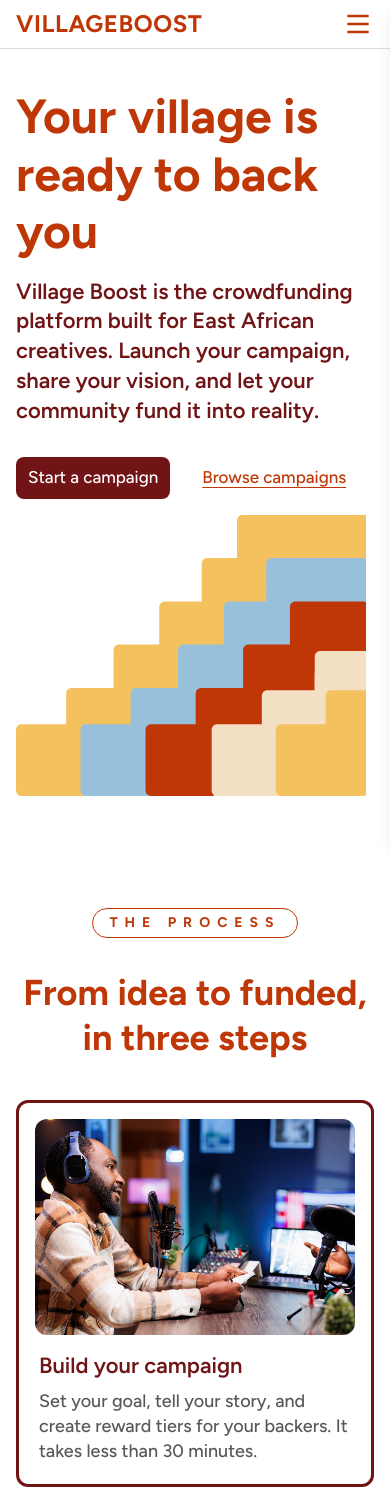
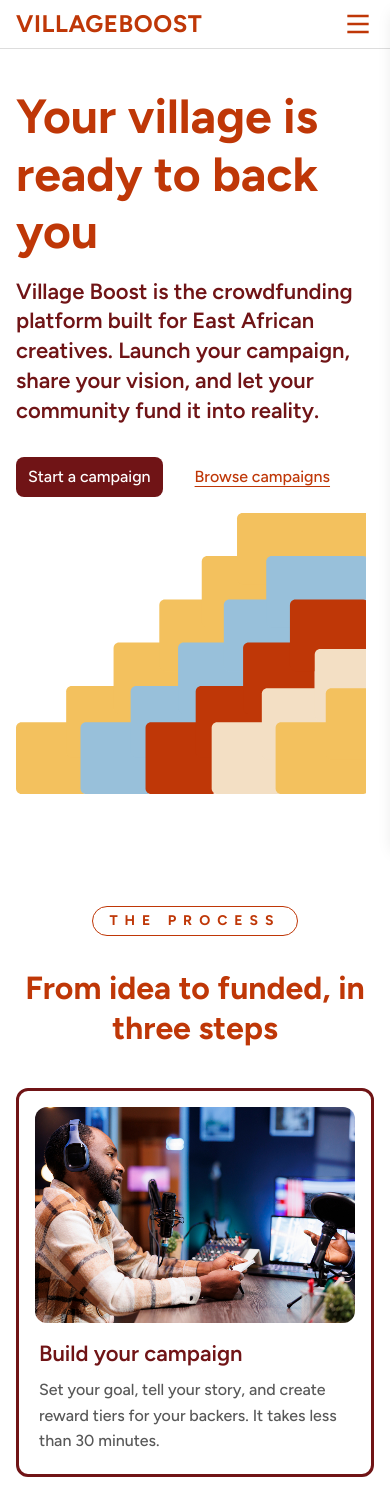
Before and after one commit to villageboost-org/villageboost, a Next.js app: page / in a window 390 px wide. Shown: the top 1507 px of the page. Built offline with nearby package versions, Linux system fonts and the light colour scheme.

Commit message:
reduce the size of text

```diff
--- a/app/components/Header.tsx
+++ b/app/components/Header.tsx
@@ -101,7 +101,7 @@ export default function Header() {
           <a
             key={link.label}
             href={link.href}
-            className="text-lg font-medium text-rust-red hover:text-maroon"
+            className="text-base font-medium text-rust-red hover:text-maroon"
             onClick={() => setIsMenuOpen(false)}>
             {link.label}
           </a>
--- a/app/components/home/CtaBanner.tsx
+++ b/app/components/home/CtaBanner.tsx
@@ -11,7 +11,7 @@ export default function CtaBanner() {
         </h4>
         <a
           href="/start-campaign"
-          className="mt-6 btn-primary text-lg bg-white text-rust-red">
+          className="mt-6 btn-primary text-base bg-white text-rust-red">
           Start a campaign
         </a>
       </div>
--- a/app/components/home/Faq.tsx
+++ b/app/components/home/Faq.tsx
@@ -72,14 +72,14 @@ export default function Faq() {
             className="py-4 cursor-pointer transition"
             onClick={() => setOpenIndex(openIndex === index ? null : index)}>
             <div className="flex items-center justify-between">
-              <h4 className="text-maroon">{faq.question}</h4>
+              <h5 className="text-maroon">{faq.question}</h5>
               {openIndex === index ? <ChevronDownIcon /> : <ChevronUpIcon />}
             </div>
             <div
               className={`grid overflow-hidden transition-[grid-template-rows] duration-300 ease-in-out ${
                 openIndex === index ? "grid-rows-[1fr]" : "grid-rows-[0fr]"
               }`}>
-              <p className="overflow-hidden pt-2 text-lg! text-gray-800">
+              <p className="overflow-hidden pt-2 text-gray-800">
                 {faq.answer}
               </p>
             </div>
--- a/app/components/home/Hero.tsx
+++ b/app/components/home/Hero.tsx
@@ -13,12 +13,12 @@ export default function Hero() {
           community fund it into reality.
         </h4>
         <div className="mt-8 flex items-center gap-8">
-          <a href="/start-campaign" className="btn-primary xl:text-lg text-base">
+          <a href="/start-campaign" className="btn-primary">
             Start a campaign
           </a>
           <a
             href="/campaigns"
-            className="xl:text-lg text-base font-medium text-rust-red underline underline-offset-4">
+            className="font-medium text-rust-red underline underline-offset-4">
             Browse campaigns
           </a>
         </div>
--- a/app/components/home/Process.tsx
+++ b/app/components/home/Process.tsx
@@ -48,7 +48,7 @@ export default function Process() {
             </div>
             <div className="p-5 pt-0">
               <h4 className="text-maroon">{step.title}</h4>
-              <h5 className="mt-2 text-base text-grey">{step.description}</h5>
+              <p className="mt-2 text-grey font-medium">{step.description}</p>
             </div>
           </div>
         ))}
--- a/app/components/home/WhoItsFor.tsx
+++ b/app/components/home/WhoItsFor.tsx
@@ -18,7 +18,7 @@ export default function WhoItsFor() {
     <section className="bg-light-mustard py-16 text-center xl:px-16 md:px-8 px-4">
       <span className="eyebrow-headline">Who it&apos;s for</span>
 
-      <h2 className="mx-auto max-w-xl text-rust-red">
+      <h2 className="mx-auto max-w-2xl text-rust-red">
         Built for creators. Backed by community
       </h2>
 
@@ -32,7 +32,7 @@ export default function WhoItsFor() {
                 "linear-gradient(to top left, var(--color-mustard) 50%, var(--color-cream) 50%)",
             }}>
             <h4 className="text-maroon">{audience.title}</h4>
-            <h5 className="my-3 text-gray-800">{audience.description}</h5>
+            <p className="my-3 text-gray-800 font-medium">{audience.description}</p>
             <a
               href={audience.cta.href}
               className="mt-auto self-start btn-primary">
--- a/app/components/home/WhyVillageBoost.tsx
+++ b/app/components/home/WhyVillageBoost.tsx
@@ -31,9 +31,9 @@ export default function WhyVillageBoost() {
                 "linear-gradient(to top left, var(--color-maroon) 50%, var(--color-rust-red) 50%)",
             }}>
             <h4 className="text-white">{reason.title}</h4>
-            <h5 className="mt-3 text-light-mustard">
+            <p className="mt-3 text-light-mustard">
               {reason.description}
-            </h5>
+            </p>
           </div>
         ))}
       </div>
--- a/app/globals.css
+++ b/app/globals.css
@@ -1,8 +1,6 @@
 @import "tailwindcss";
 
 @theme {
-  --text-base: 17px;
-
   --color-rust-red: #bf3707;
   --color-maroon: #701416;
   --color-grey: #585858;
@@ -23,13 +21,13 @@ h1 {
 }
 
 h2 {
-  font-size: 2.25rem; /* 36px */
+  font-size: 2rem; /* 32px */
   font-weight: 700;
   line-height: 1.25;
 }
 
 h3 {
-  font-size: 1.75rem; /* 28px */
+  font-size: 1.5rem; /* 24px */
   font-weight: 600;
   line-height: 1.3;
 }
@@ -48,7 +46,6 @@ h5 {
 
 p {
   font-size: 1rem;
-  font-weight: 400;
   line-height: 1.6;
 }
 
@@ -62,6 +59,6 @@ p {
   }
 
   .eyebrow-headline {
-    @apply mb-8 inline-block rounded-full border border-rust-red px-4 py-1 md:text-base text-sm font-bold uppercase tracking-[.5em] text-rust-red;
+    @apply mb-8 inline-block rounded-full border border-rust-red px-4 py-1 text-sm font-bold uppercase tracking-[.5em] text-rust-red;
   }
 }
```
